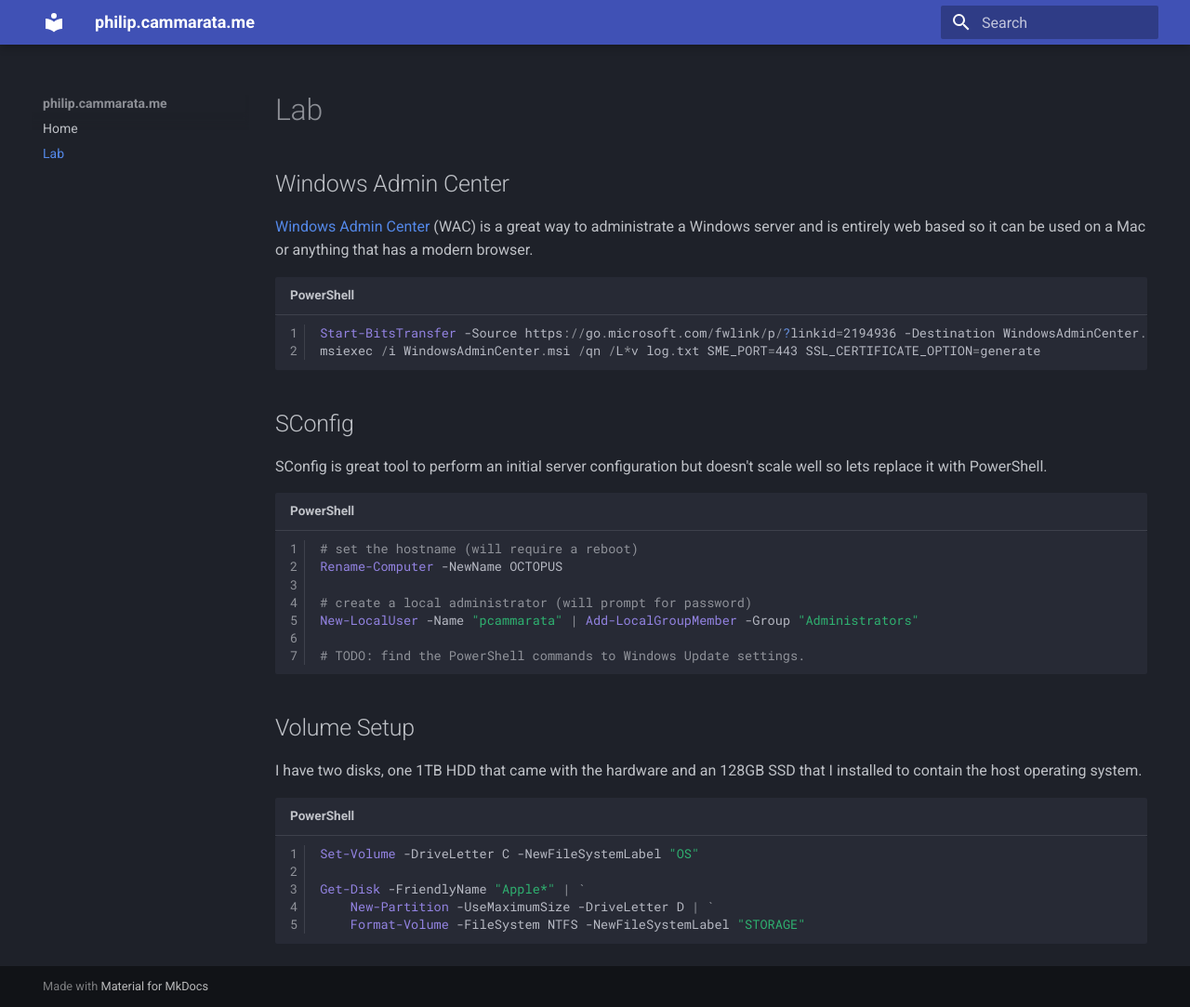
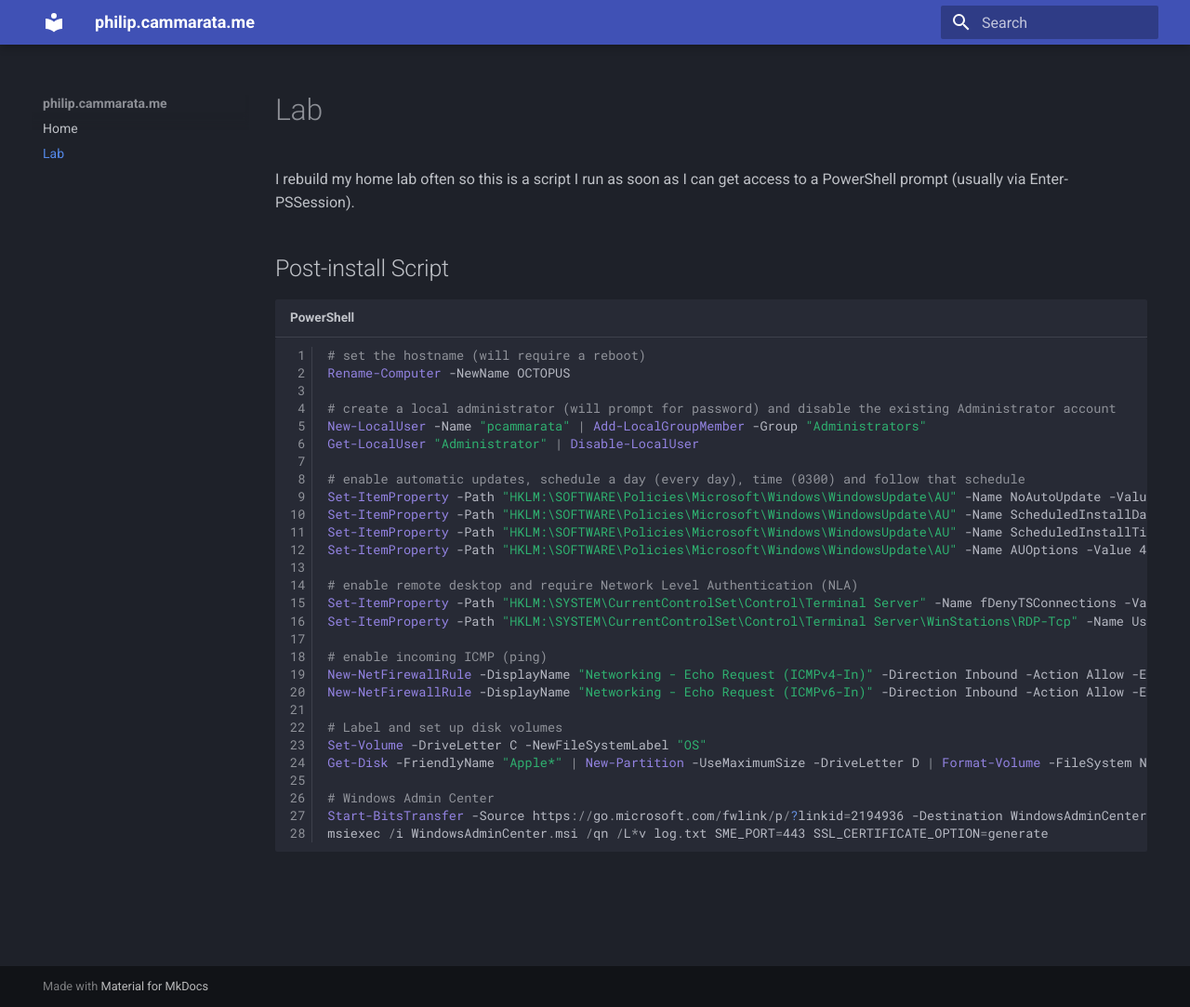
Before and after one commit to PhilipCammarata/philip.cammarata.me, an MkDocs documentation site: the page built from docs/lab.md, in a window 1280 px wide and 1083 px high. Shown: the whole window at 93% size. Built offline with MkDocs 1.6.1 and Material for MkDocs 9.7.7, drawn with Linux system fonts in a browser that asks for light colours.

Commit message:
Combined the snippets into one script.

````diff
--- a/docs/lab.md
+++ b/docs/lab.md
@@ -5,37 +5,37 @@ hide:
 
 # Lab
 
-## Windows Admin Center
+I rebuild my home lab often so this is a script I run as soon as I can get access to a PowerShell prompt (usually via Enter-PSSession).
 
-[Windows Admin Center](https://www.microsoft.com/en-us/windows-server/windows-admin-center) (WAC) is a great way to administrate a Windows server and is entirely web based so it can be used on a Mac or anything that has a modern browser.
-
-``` powershell
-Start-BitsTransfer -Source https://go.microsoft.com/fwlink/p/?linkid=2194936 -Destination WindowsAdminCenter.msi
-msiexec /i WindowsAdminCenter.msi /qn /L*v log.txt SME_PORT=443 SSL_CERTIFICATE_OPTION=generate
-```
-
-## SConfig
-
-SConfig is great tool to perform an initial server configuration but doesn't scale well so lets replace it with PowerShell.
+## Post-install Script
 
 ``` powershell
 # set the hostname (will require a reboot)
 Rename-Computer -NewName OCTOPUS
 
-# create a local administrator (will prompt for password)
+# create a local administrator (will prompt for password) and disable the existing Administrator account
 New-LocalUser -Name "pcammarata" | Add-LocalGroupMember -Group "Administrators"
+Get-LocalUser "Administrator" | Disable-LocalUser
 
-# TODO: find the PowerShell commands to Windows Update settings.
+# enable automatic updates, schedule a day (every day), time (0300) and follow that schedule
+Set-ItemProperty -Path "HKLM:\SOFTWARE\Policies\Microsoft\Windows\WindowsUpdate\AU" -Name NoAutoUpdate -Value 0
+Set-ItemProperty -Path "HKLM:\SOFTWARE\Policies\Microsoft\Windows\WindowsUpdate\AU" -Name ScheduledInstallDay -Value 0
+Set-ItemProperty -Path "HKLM:\SOFTWARE\Policies\Microsoft\Windows\WindowsUpdate\AU" -Name ScheduledInstallTime -Value 3
+Set-ItemProperty -Path "HKLM:\SOFTWARE\Policies\Microsoft\Windows\WindowsUpdate\AU" -Name AUOptions -Value 4
+
+# enable remote desktop and require Network Level Authentication (NLA)
+Set-ItemProperty -Path "HKLM:\SYSTEM\CurrentControlSet\Control\Terminal Server" -Name fDenyTSConnections -Value 0
+Set-ItemProperty -Path "HKLM:\SYSTEM\CurrentControlSet\Control\Terminal Server\WinStations\RDP-Tcp" -Name UserAuthentication -Value 1
+
+# enable incoming ICMP (ping)
+New-NetFirewallRule -DisplayName "Networking - Echo Request (ICMPv4-In)" -Direction Inbound -Action Allow -Enabled True -Profile Public -Protocol "ICMPv4" -IcmpType 8 -Group "File and Printer Sharing"
+New-NetFirewallRule -DisplayName "Networking - Echo Request (ICMPv6-In)" -Direction Inbound -Action Allow -Enabled True -Profile Public -Protocol "ICMPv6" -IcmpType 128 -Group "File and Printer Sharing"
+
+# Label and set up disk volumes
+Set-Volume -DriveLetter C -NewFileSystemLabel "OS"
+Get-Disk -FriendlyName "Apple*" | New-Partition -UseMaximumSize -DriveLetter D | Format-Volume -FileSystem NTFS -NewFileSystemLabel "STORAGE"
+
+# Windows Admin Center
+Start-BitsTransfer -Source https://go.microsoft.com/fwlink/p/?linkid=2194936 -Destination WindowsAdminCenter.msi
+msiexec /i WindowsAdminCenter.msi /qn /L*v log.txt SME_PORT=443 SSL_CERTIFICATE_OPTION=generate
 ```
-
-## Volume Setup
-
-I have two disks, one 1TB HDD that came with the hardware and an 128GB SSD that I installed to contain the host operating system.
-
-``` powershell
-Set-Volume -DriveLetter C -NewFileSystemLabel "OS"
-
-Get-Disk -FriendlyName "Apple*" | `
-    New-Partition -UseMaximumSize -DriveLetter D | `
-    Format-Volume -FileSystem NTFS -NewFileSystemLabel "STORAGE"
-```
````
